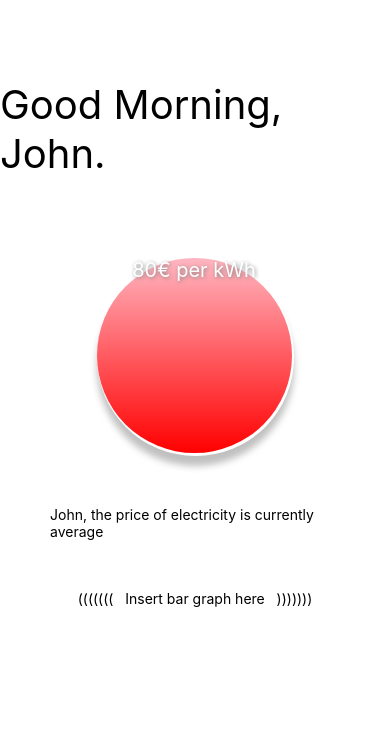
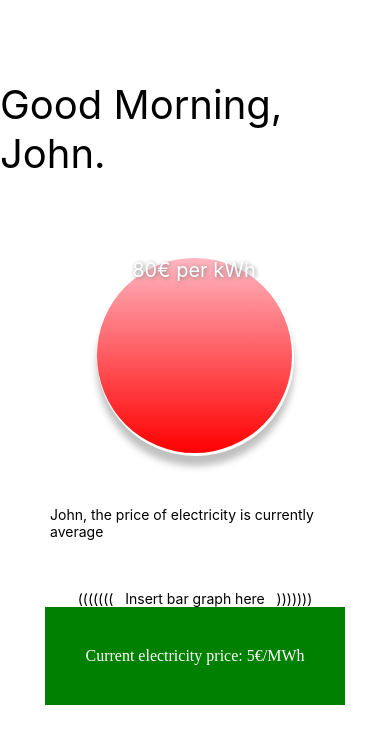
Before and after one commit to maukku/ECTL, a React Native app: screen / in a window 390 px wide. Shown: the top 744 px of the page. Built offline with nearby package versions, Linux system fonts and the light colour scheme; no server answers.

Commit message:
Added API request code

```diff
--- a/App.js
+++ b/App.js
@@ -1,5 +1,6 @@
 import { setStatusBarNetworkActivityIndicatorVisible, StatusBar } from 'expo-status-bar';
 import { StyleSheet, Text, View, Dimensions } from 'react-native';
+import { useEffect,useState } from 'react';
 import { LinearGradient } from 'expo-linear-gradient';
 import axios from 'axios';
 
@@ -8,6 +9,7 @@ export default function App() {
   let value;
   let altColor;
   let url = "";
+  const [ price, setPrice ] = useState(5);
   let userName = "John";
   // Used to test color settings until API is set up and cost ranges determined
   value = Math.floor(Math.random() * 100) + 1;
@@ -30,6 +32,36 @@ export default function App() {
     axios
       .get({url})
   };
+
+  useEffect(() => {
+		const fetchData = async () => {
+			const today = new Date();
+			console.log("today" + today);
+			const yesterday = new Date();
+			yesterday.setDate(yesterday.getDate() - 1);
+			console.log("yesterday" + yesterday);
+			const responseOld = await axios.get(
+				`https://api.fingrid.fi/v1/variable/106/events/json?start_time=${yesterday.getFullYear()}-${yesterday.getMonth()+1}-${yesterday.getDate()}T${yesterday.getHours()}%3A00%3A00Z&end_time=${today.getFullYear()}-${today.getMonth()+1}-${today.getDate()}T${today.getHours()}%3A00%3A00Z`,
+				{ headers: { header1: 'x-api-key: GN8JOZSHEWacz3RErMnYA3kOaY8p3vM6a4a2FV8s' } }
+			);
+			/*const response = await axios.get(
+				`https://web-api.tp.entsoe.eu/api?securityToken=55700d76-0b49-47bc-9f0e-3c4d7b4b94bf&documentType=A44&In_Domain=10YFI-1--------U&Out_Domain=10YFI-1--------U&periodStart=202210110600&periodEnd=202210121500`,
+			);
+			const response = fetch('https://web-api.tp.entsoe.eu/api?securityToken=55700d76-0b49-47bc-9f0e-3c4d7b4b94bf&documentType=A44&In_Domain=10YFI-1--------U&Out_Domain=10YFI-1--------U&periodStart=202210110600&periodEnd=202210121500')
+  .then(e => console.log(e));*/
+			const data = responseOld.data;
+			console.log(responseOld);
+			if (data.length > 0) {
+				setPrice(data[data.length - 2].value);
+			}
+		};
+		const loadDummyData = () => {
+			setPrice(0);
+		};
+		fetchData();
+		//loadDummyData();
+	}, []);
+
 
   return (
     <View style={styles.container}>
@@ -70,7 +102,15 @@ export default function App() {
       {/* <View
         style={[styles.bar, { width: value * 1.5, backgroundColor: color }]}
       /> */}
-
+<div
+							style={{
+								backgroundColor: 'green',
+								padding: 40,
+								color: 'white'
+							}}
+						>
+							<div>Current electricity price: {price}€/MWh</div>
+						</div>
     </View>
   );
 }
```
Also changed, not shown: 1 other file (tests, documents, lock files or other folders).
